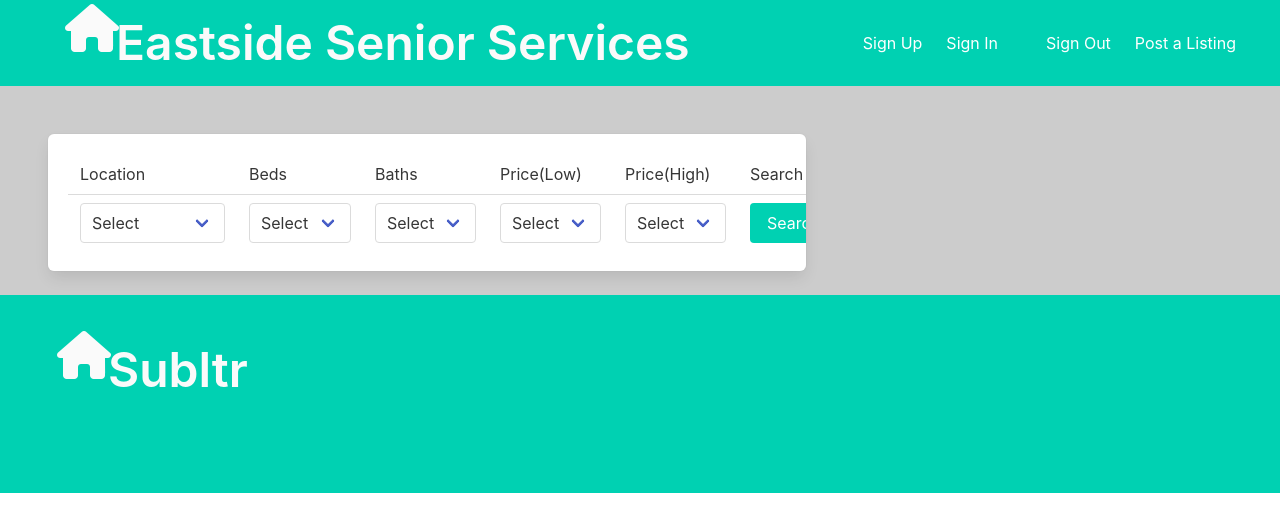
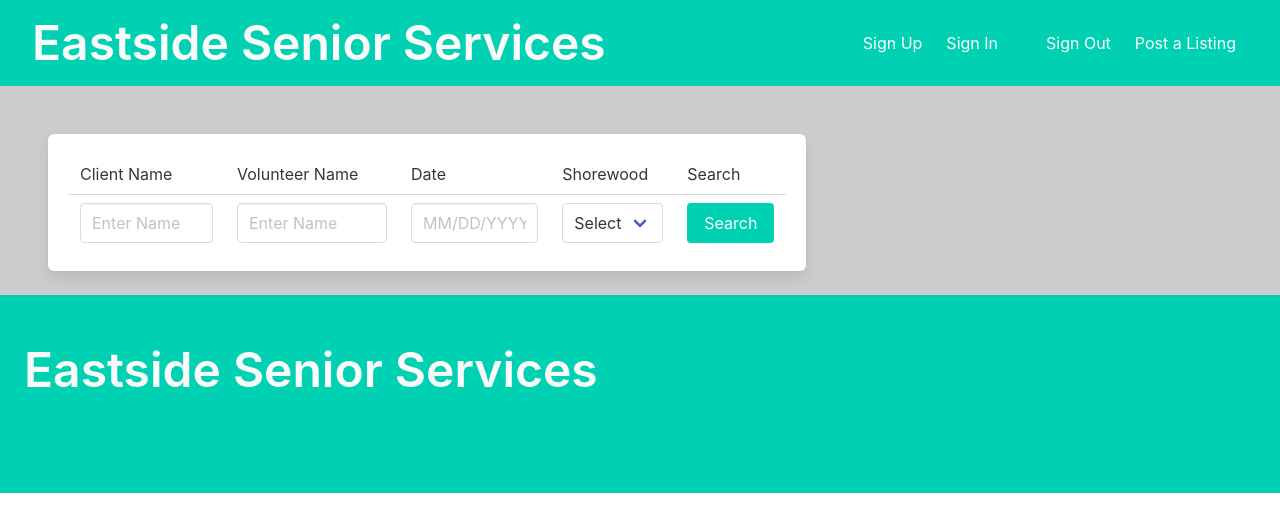
Before and after one commit to jjvilla6/IS424Final, a plain HTML site: page index.html in a window 1280 px wide. Drawn offline with nearby package versions, Linux system fonts and the light colour scheme.

Commit message:
Changed table and Title

```diff
--- a/index.html
+++ b/index.html
@@ -5,7 +5,7 @@
     <meta charset="UTF-8">
     <meta http-equiv="X-UA-Compatible" content="IE=edge">
     <meta name="viewport" content="width=device-width, initial-scale=1.0">
-    <link rel="stylesheet" href="https://cdn.jsdelivr.net/npm/bulma@0.9.1/css/bulma.min.css">
+    <link rel="stylesheet" href="https://cdn.jsdelivr.net/npm/bulma@0.9.3/css/bulma.min.css">
     <title>Eastside Senior Services</title>
     <script src="https://kit.fontawesome.com/5801cc7b40.js" crossorigin="anonymous"></script>
 </head>
@@ -18,9 +18,6 @@
         aria-label="dropdown navigation">
         <div class="navbar-brand ">
             <span class="icon-text pr-6 title is-1 has-text-white-bis">
-                <span class="icon has-text-white-bis ml-6">
-                    <i class="fas fa-home mdi mdi-48px"></i>
-                </span>
                 <span> Eastside Senior Services</span>
 
             </span>
@@ -158,83 +155,37 @@
             <div class="box" style="overflow:auto">
                 <table class="table is-fullwidth">
                     <tr>
-                        <td>Location</td>
-                        <td>Beds</td>
-                        <td>Baths</td>
-                        <td>Price(Low)</td>
-                        <td>Price(High)</td>
+                        <td>Client Name</td>
+                        <td>Volunteer Name</td>
+                        <td>Date</td>
+                        <td>Shorewood</td>
                         <td>Search</td>
                     </tr>
                     <tr>
                         <td>
                             <div class="control">
-                                <div class="select" id="locationSelect">
-                                    <select>
-                                        <option value="Select">Select</option>
-                                        <option value="Madison">Madison</option>
-                                        <option value="Chicago">Chicago</option>
-                                        <option value="Minneapolis">Minneapolis</option>
-                                        <option value="Milwaukee">Milwaukee </option>
-                                    </select>
-                                </div>
+                                <input class="input" type="text" placeholder="Enter Name" id="clientNameSelect">
                             </div>
                         </td>
                         <td>
                             <div class="control">
-                                <div class="select" id=numBeds>
-                                    <select>
-                                        <option value="Select">Select</option>
-                                        <option value="Studio">Studio</option>
-                                        <option value="1">1</option>
-                                        <option value="2">2</option>
-                                        <option value="3">3</option>
-                                        <option value="4">4+</option>
-                                    </select>
-                                </div>
+                                <input class="input" type="text" placeholder="Enter Name" id="volNameSelect">
                             </div>
                         </td>
                         <td>
                             <div class="control">
-                                <div class="select" id="numBaths">
-
-                                    <select>
-                                        <option value="Select">Select</option>
-                                        <option value="1">1</option>
-                                        <option value="1.5">1.5</option>
-                                        <option value="2">2</option>
-                                        <option value="2.5">2.5</option>
-                                    </select>
-                                </div>
-                            </div>
-                        </td>
-                        <td>
-                            <div class="control">
-                                <div class="select" id="priceLow">
-                                    <select class="select" id="priceLow">
-                                        <option>Select</option>
-                                        <option value=300>300</option>
-                                        <option value=500>500</option>
-                                        <option value=700>700</option>
-                                        <option value=900>900</option>
-                                        <option value=1100>1100</option>
-                                        <option value=1300>1300+</option>
-                                    </select>
-                                </div>
+                                <input class="input" type="text" placeholder="MM/DD/YYYY" id="volNameSelect">
                             </div>
                         </td>
                         <td>
                             <div class="control ">
-                                <div class="select" id="priceHigh">
+                                <div class="select" id="Shorewood">
                                     <div class="label">
 
                                         <select>
                                             <option>Select</option>
-                                            <option value=300>300</option>
-                                            <option value=500>500</option>
-                                            <option value=700>700</option>
-                                            <option value=900>900</option>
-                                            <option value=1100>1100</option>
-                                            <option value=MAX_SAFE_INTEGER>1300</option>
+                                            <option value="Yes">Yes</option>
+                                            <option value="No">No</option>
                                         </select>
                                     </div>
                                 </div>
@@ -459,10 +410,7 @@
     <div class="content has-text-centered has-text-white is-vcentered ">
         <div class="navbar-brand ">
             <span class="icon-text pr-6 title is-1 has-text-white-bis">
-                <span class="icon has-text-white-bis ml-6">
-                    <i class="fas fa-home mdi mdi-48px"></i>
-                </span>
-                <span> Subltr</span>
+                <span> Eastside Senior Services</span>
             </span>
 
         </div>
```
